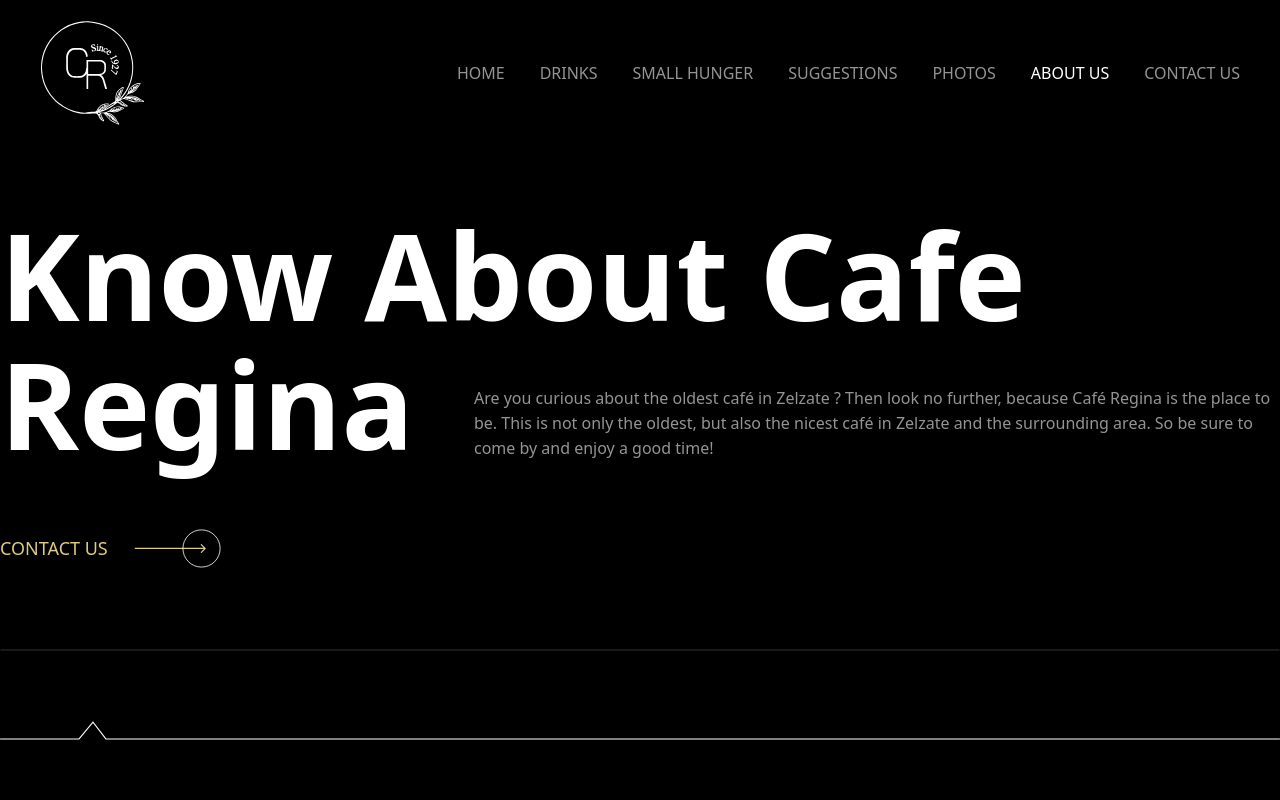
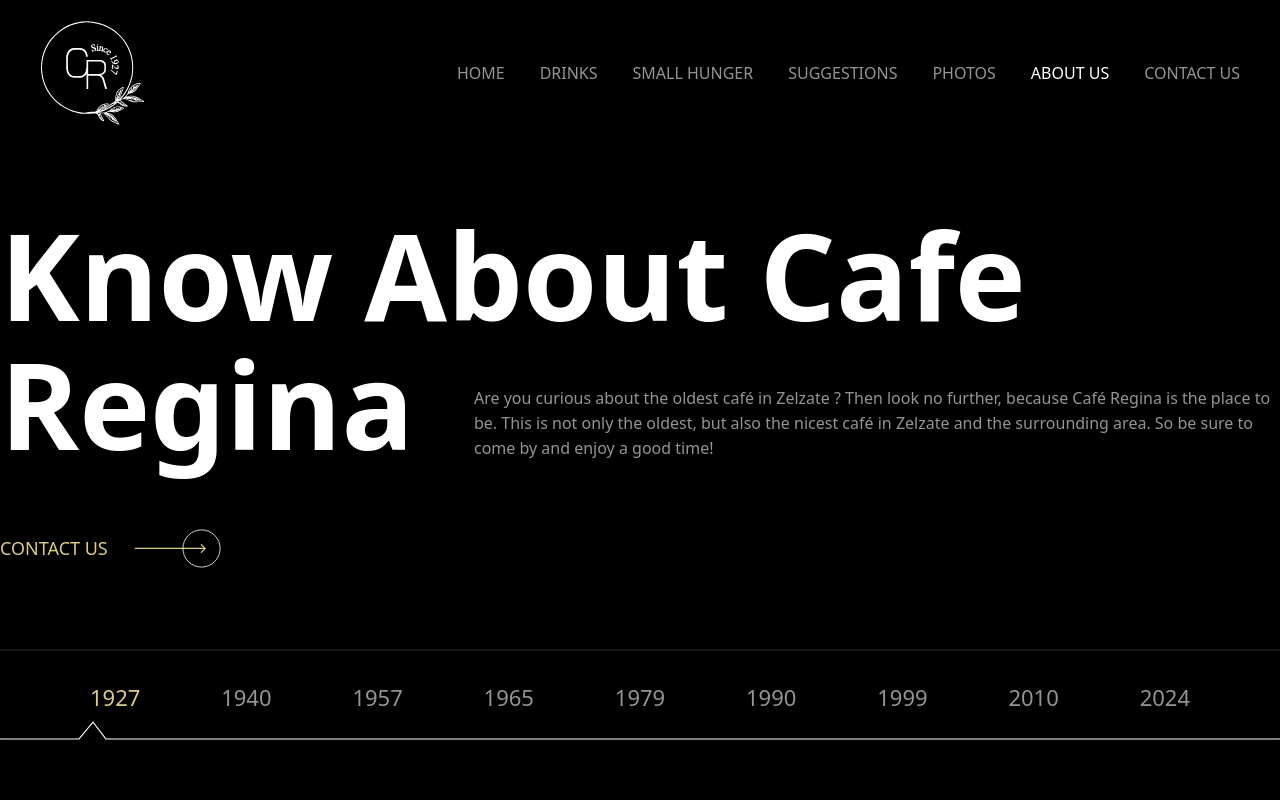
Before and after one commit to briandang59/restaurent-landing-page, a Next.js app: page /about-us in a window 1280 px wide. Shown: the top 800 px of the page. Built offline with nearby package versions, Linux system fonts and the light colour scheme.

Commit message:
fix: render years

```diff
--- a/app/about-us/page.tsx
+++ b/app/about-us/page.tsx
@@ -5,6 +5,18 @@
 import Image from "next/image";
 
 function AboutUs() {
+  const years = [
+    { label: 1927, active: true },
+    { label: 1940, active: false },
+    { label: 1957, active: false },
+    { label: 1965, active: false },
+    { label: 1979, active: false },
+    { label: 1990, active: false },
+    { label: 1999, active: false },
+    { label: 2010, active: false },
+    { label: 2024, active: false },
+  ];
+
   return (
     <div className="pt-[130px]">
       <ChildHeaderPage
@@ -15,8 +27,26 @@
       />
       <Divider type="without-logo" />
       <div className="pt-[70px] pb-[100px] container mx-auto">
-        <Image src={svgs.line} alt="line" width={5000} height={1000} />
+        <div className="relative">
+          <Image src={svgs.line} alt="line" width={5000} height={1000} />
+          {/* Years */}
+          <div className="absolute top-[-40px] left-0 right-0 px-[90px] flex justify-between">
+            {years.map((item, index) => (
+              <span
+                key={index}
+                className={`text-[22px] ${
+                  item.active
+                    ? "text-[#DCCA87] font-medium"
+                    : "text-[#969493] font-normal"
+                }`}
+              >
+                {item.label}
+              </span>
+            ))}
+          </div>
+        </div>
 
+        {/* Content */}
         <div className="mt-[70px] flex flex-col gap-[40px]">
           <h3 className="text-white font-semibold text-[50px]">
             Lorem Ipsum is simply dummy text
@@ -30,16 +60,16 @@
             typesetting, remaining essentially unchanged. It was popularised in
             the 1960s with the release of Letraset sheets containing Lorem Ipsum
             passages, and more recently with desktop publishing software like
-            Aldus PageMaker including versions of Lorem Ipsum. Lorem
-            Ipsum&nbsp;is simply dummy text of the printing and typesetting
-            industry. Lorem Ipsum has been the industry&apos;s standard dummy
-            text ever since the 1500s, when an unknown printer took a galley of
-            type and scrambled it to make a type specimen book. It has survived
-            not only five centuries, but also the leap into electronic
-            typesetting, remaining essentially unchanged. It was popularised in
-            the 1960s with the release of Letraset sheets containing Lorem Ipsum
-            passages, and more recently with desktop publishing software like
-            Aldus PageMaker including versions of Lorem Ipsum.
+            Aldus PageMaker including versions of Lorem Ipsum. Lorem Ipsum&nbsp;
+            is simply dummy text of the printing and typesetting industry. Lorem
+            Ipsum has been the industry&apos;s standard dummy text ever since
+            the 1500s, when an unknown printer took a galley of type and
+            scrambled it to make a type specimen book. It has survived not only
+            five centuries, but also the leap into electronic typesetting,
+            remaining essentially unchanged. It was popularised in the 1960s
+            with the release of Letraset sheets containing Lorem Ipsum passages,
+            and more recently with desktop publishing software like Aldus
+            PageMaker including versions of Lorem Ipsum.
           </p>
           <p className="text-[#969493] text-[16px] font-normal leading-[28px]">
             Lorem Ipsum is simply dummy text of the printing and typesetting
```
